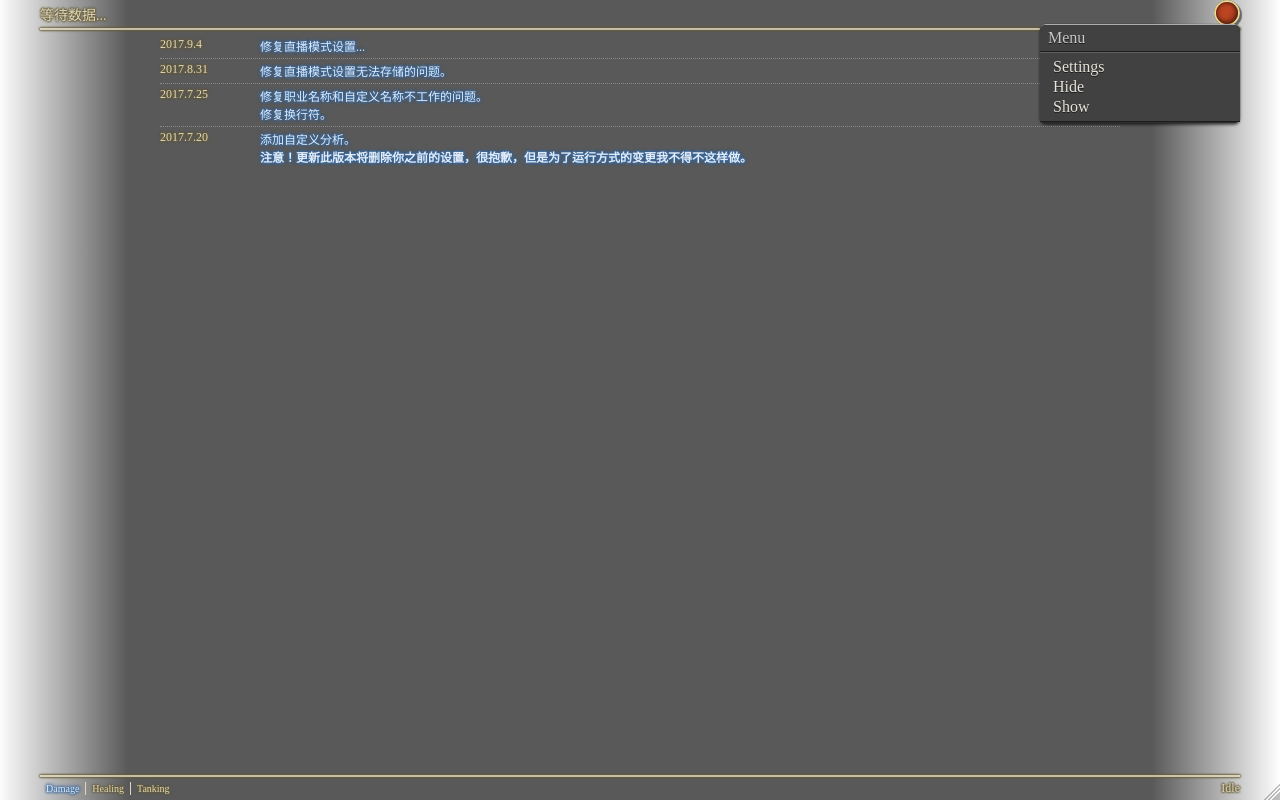
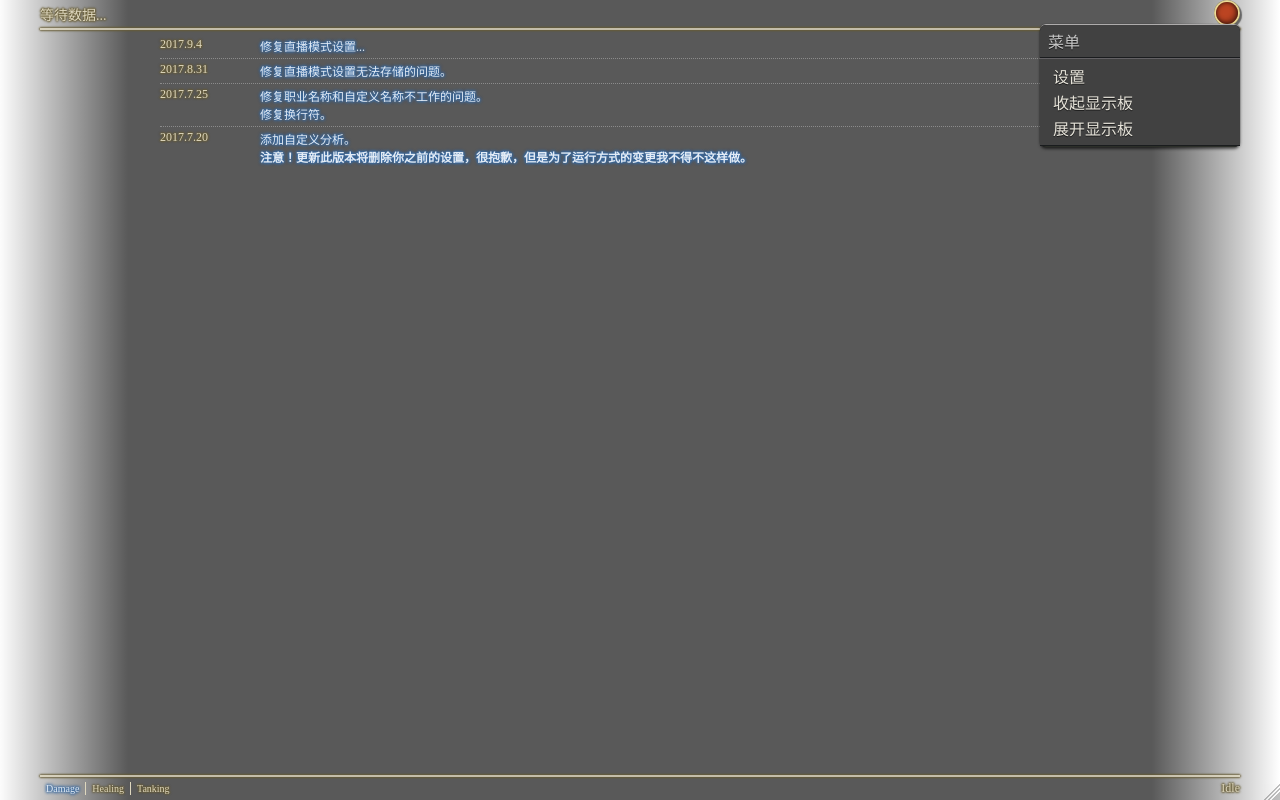
Before and after one commit to catseek/skin, a plain HTML site: page overlay/index.html in a window 1280 px wide. Both pictures are taken after a click on the element 1227 px from the left and 13 px from the top of the page. Drawn offline with Linux system fonts and the light colour scheme.

Commit message:
Update index.html

```diff
--- a/overlay/index.html
+++ b/overlay/index.html
@@ -9,15 +9,15 @@
     <div id="popupMenu">
         <div class="menu-section">
             <p>
-                Menu
+                菜单
             </p>
         </div>
         <div class="menu-section">
             <ul class="popup-menu-list">
                 <li data-id="pushToDiscord">Push to Discord</li>
-                <li data-id="settings">Settings</li>
-                <li data-id="hideOverlay">Hide</li>
-                <li data-id="showOverlay">Show</li>
+                <li data-id="settings">设置</li>
+                <li data-id="hideOverlay">收起显示板</li>
+                <li data-id="showOverlay">展开显示板</li>
             </ul>
         </div>
         <div class="menu-section stream-mode">
```
